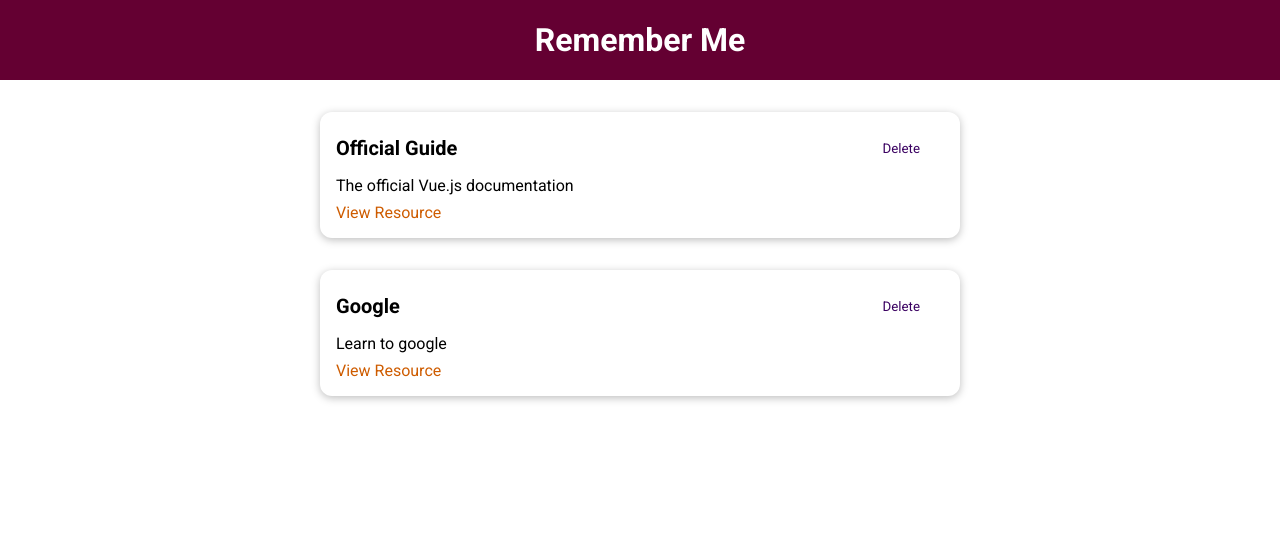
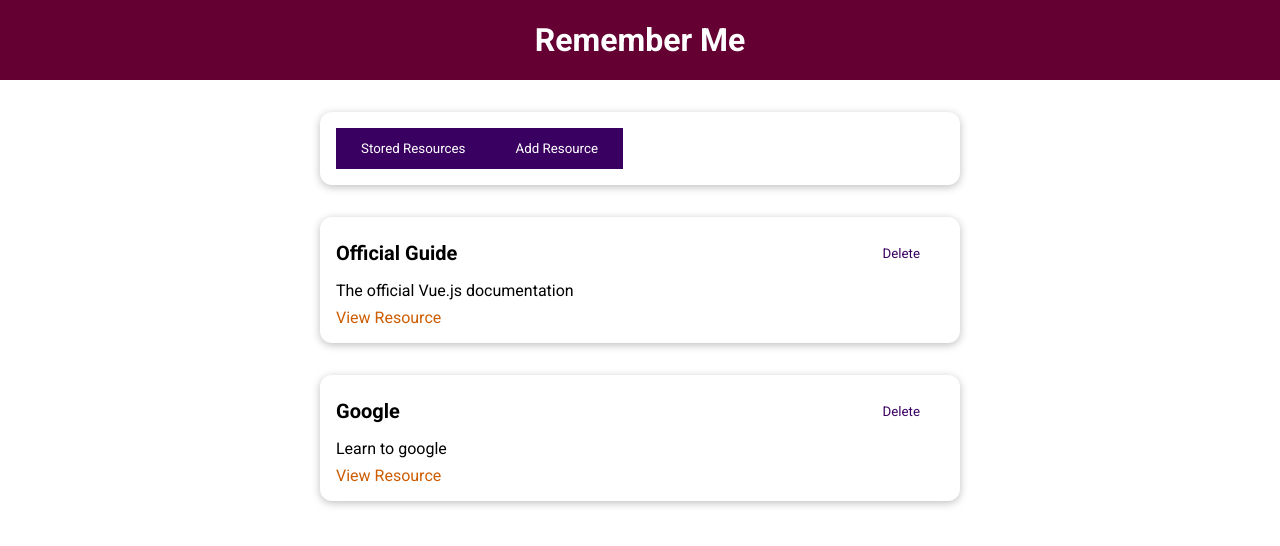
Before and after one commit to Roo-Git/vue-component-comunication, a Vue app: page / in a window 1280 px wide. Shown: the top 546 px of the page. Built offline with nearby package versions, Linux system fonts and the light colour scheme.

Commit message:
Created dynamic components

```diff
--- a/src/App.vue
+++ b/src/App.vue
@@ -1,34 +1,16 @@
 <template>
   <the-header title="Remember Me"></the-header>
-  <stored-resources :resources="storedResources"></stored-resources>
+  <the-resource></the-resource>
 </template>
 
 <script>
-import StoredResources from "./components/resources/StoredResources.vue";
 import TheHeader from "./components/layouts/TheHeader.vue";
+import TheResource from "@/components/resources/TheResource.vue";
 export default {
   name: "App",
   components: {
-    StoredResources,
     TheHeader,
-  },
-  data() {
-    return {
-      storedResources: [
-        {
-          id: "official-guide",
-          title: "Official Guide",
-          description: "The official Vue.js documentation",
-          link: "https://vuejs.org",
-        },
-        {
-          id: "google",
-          title: "Google",
-          description: "Learn to google",
-          link: "https://google.org",
-        },
-      ],
-    };
+    TheResource,
   },
 };
 </script>
--- /dev/null
+++ b/src/components/resources/AddResource.vue
@@ -0,0 +1,8 @@
+<template>
+  <h2>Add Resource</h2>
+</template>
+
+<script>
+export default {};
+</script>
+<style scoped></style>
--- a/src/components/resources/StoredResources.vue
+++ b/src/components/resources/StoredResources.vue
@@ -15,7 +15,7 @@ import ResourceItem from "./ResourceItem.vue";
 export default {
   name: "Stored-Resources",
   components: { ResourceItem },
-  props: ["resources"],
+  inject: ["resources"],
 };
 </script>
 
--- /dev/null
+++ b/src/components/resources/TheResource.vue
@@ -0,0 +1,53 @@
+<template>
+  <base-card>
+    <base-button @click="setSelectedTab('stored-resources')"
+      >Stored Resources
+    </base-button>
+    <base-button @click="setSelectedTab('add-resource')"
+      >Add Resource
+    </base-button>
+  </base-card>
+  <component :is="selectedTab"></component>
+</template>
+
+<script>
+import StoredResources from "@/components/resources/StoredResources.vue";
+import AddResource from "@/components/resources/AddResource.vue";
+export default {
+  name: "The-Resource",
+  components: {
+    StoredResources,
+    AddResource,
+  },
+  data() {
+    return {
+      selectedTab: "stored-resources",
+      storedResources: [
+        {
+          id: "official-guide",
+          title: "Official Guide",
+          description: "The official Vue.js documentation",
+          link: "https://vuejs.org",
+        },
+        {
+          id: "google",
+          title: "Google",
+          description: "Learn to google",
+          link: "https://google.org",
+        },
+      ],
+    };
+  },
+  provide() {
+    return {
+      resources: this.storedResources,
+    };
+  },
+  methods: {
+    setSelectedTab(tab) {
+      this.selectedTab = tab;
+    },
+  },
+};
+</script>
+<style scoped></style>
```
